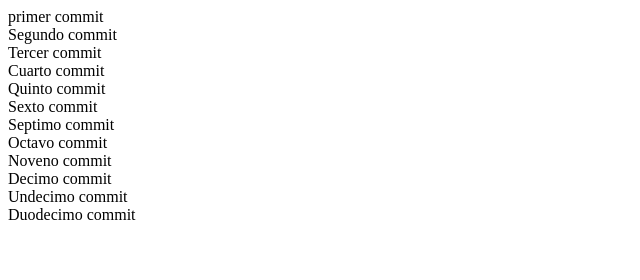
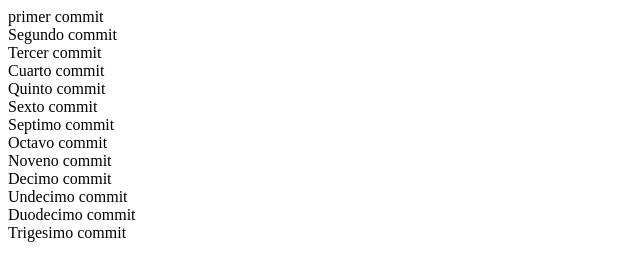
Before and after one commit to BuelvaBD/clase_miercoles_hoy, a plain HTML site: page index.html in a window 1280 px wide. Shown: the whole page, without its empty margins (0-640 px from the left). Drawn offline with Linux system fonts and the light colour scheme.

Commit message:
THIRDTEENTH COMMIT

```diff
--- a/index.html
+++ b/index.html
@@ -18,6 +18,7 @@
     <div>Decimo commit</div>
     <div>Undecimo commit</div>
     <div>Duodecimo commit</div>
+    <div>Trigesimo commit</div>
 
 </body>
 </html>
```
